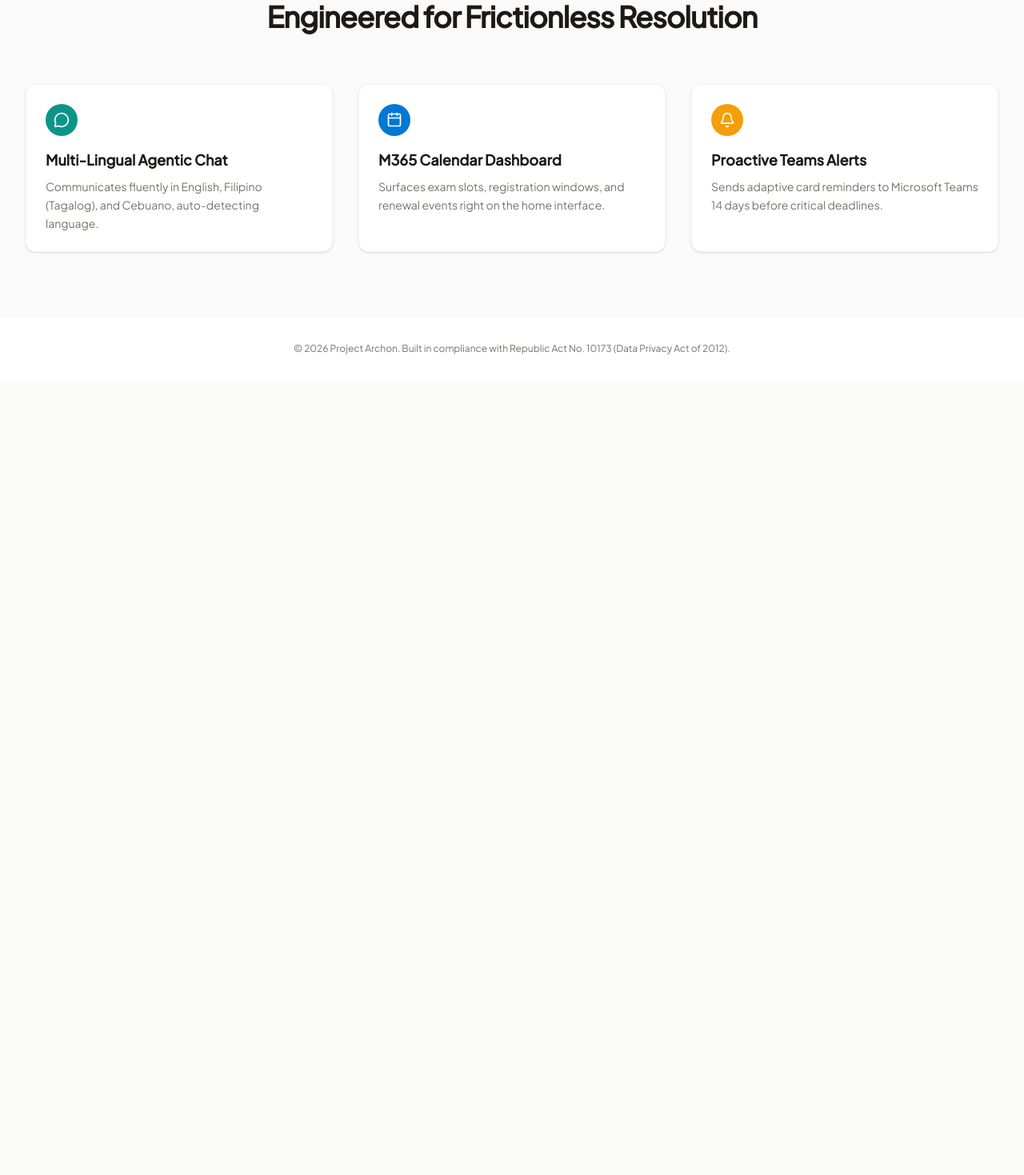
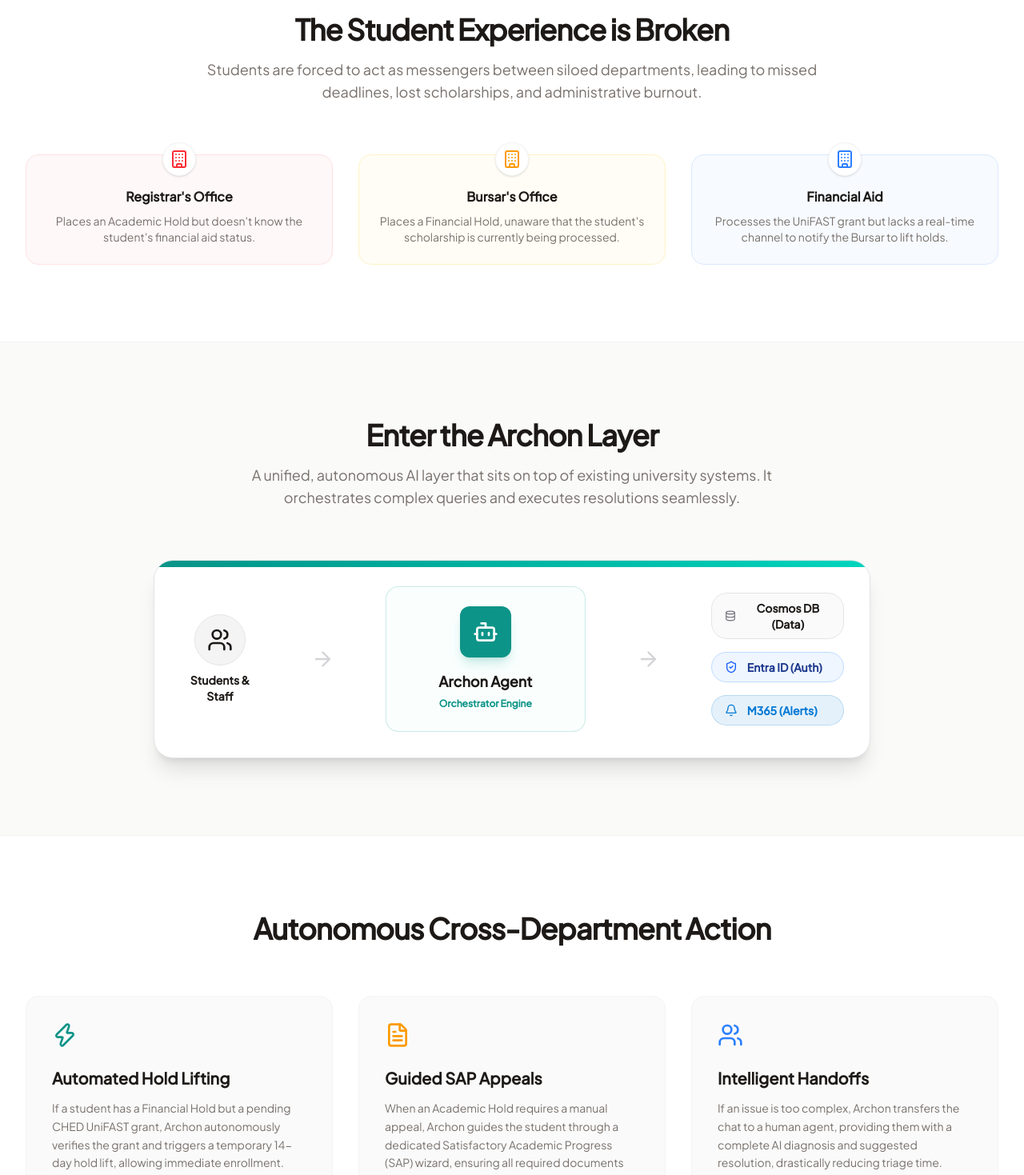
Before and after one commit to Axon-Enjin/archon, a Next.js app in the folder client/: page / in a window 1280 px wide. Shown: the part 920-2389 px from the top of the page at 80% size. Before the commit the page ends 1396 px from the top, so only its background shows below. Built offline with nearby package versions, Linux system fonts and the light colour scheme; no server answers.

Commit message:
feat: redesign landing page to showcase problem and solution

```diff
--- a/client/src/app/page.tsx
+++ b/client/src/app/page.tsx
@@ -2,7 +2,7 @@
 import { authOptions } from "@/lib/auth";
 import { redirect } from "next/navigation";
 import Link from "next/link";
-import { MessageCircle, Calendar, Bell, Search } from "lucide-react";
+import { MessageCircle, Calendar, Bell, Search, Building, ArrowRight, ShieldCheck, Users, Bot, Database, Zap, FileText } from "lucide-react";
 
 export default async function Home() {
   const session = await getServerSession(authOptions);
@@ -87,7 +87,7 @@
                         M
                       </div>
                       <div className="rounded-lg bg-zinc-100 p-3 text-brand-text max-w-[80%]">
-                        Why do I have a hold on my registration? I can't enroll.
+                        Why do I have a hold on my registration? I can&apos;t enroll.
                       </div>
                     </div>
 
@@ -123,21 +123,149 @@
           </div>
         </div>
 
-        {/* Feature Grid */}
-        <div className="bg-zinc-50 border-t border-zinc-100 py-20">
+        {/* The Problem (The Broken Experience) */}
+        <div className="bg-white border-t border-zinc-100 py-24">
           <div className="mx-auto max-w-7xl px-4 sm:px-6 lg:px-8">
-            <h2 className="text-center text-3xl font-bold tracking-tight text-brand-text sm:text-4xl">
-              Engineered for Frictionless Resolution
+            <div className="text-center max-w-3xl mx-auto mb-16">
+              <h2 className="text-3xl font-bold tracking-tight text-brand-text sm:text-4xl">
+                The Student Experience is Broken
+              </h2>
+              <p className="mt-4 text-lg text-brand-muted">
+                Students are forced to act as messengers between siloed departments, leading to missed deadlines, lost scholarships, and administrative burnout.
+              </p>
+            </div>
+
+            <div className="grid md:grid-cols-3 gap-8 text-center">
+              <div className="p-6 rounded-2xl bg-red-50/50 border border-red-100 relative">
+                <div className="absolute -top-4 left-1/2 -translate-x-1/2 bg-white rounded-full p-2 shadow-sm border border-zinc-100">
+                  <Building className="w-6 h-6 text-red-500" />
+                </div>
+                <h3 className="mt-4 font-bold text-brand-text">Registrar&apos;s Office</h3>
+                <p className="text-sm text-brand-muted mt-2">Places an Academic Hold but doesn&apos;t know the student&apos;s financial aid status.</p>
+              </div>
+              <div className="p-6 rounded-2xl bg-amber-50/50 border border-amber-100 relative mt-8 md:mt-0">
+                <div className="absolute -top-4 left-1/2 -translate-x-1/2 bg-white rounded-full p-2 shadow-sm border border-zinc-100">
+                  <Building className="w-6 h-6 text-amber-500" />
+                </div>
+                <h3 className="mt-4 font-bold text-brand-text">Bursar&apos;s Office</h3>
+                <p className="text-sm text-brand-muted mt-2">Places a Financial Hold, unaware that the student&apos;s scholarship is currently being processed.</p>
+              </div>
+              <div className="p-6 rounded-2xl bg-blue-50/50 border border-blue-100 relative mt-8 md:mt-0">
+                <div className="absolute -top-4 left-1/2 -translate-x-1/2 bg-white rounded-full p-2 shadow-sm border border-zinc-100">
+                  <Building className="w-6 h-6 text-blue-500" />
+                </div>
+                <h3 className="mt-4 font-bold text-brand-text">Financial Aid</h3>
+                <p className="text-sm text-brand-muted mt-2">Processes the UniFAST grant but lacks a real-time channel to notify the Bursar to lift holds.</p>
+              </div>
+            </div>
+          </div>
+        </div>
+
+        {/* The Solution (The Archon Layer) */}
+        <div className="bg-brand-surface border-t border-zinc-100 py-24">
+          <div className="mx-auto max-w-7xl px-4 sm:px-6 lg:px-8 text-center">
+            <h2 className="text-3xl font-bold tracking-tight text-brand-text sm:text-4xl mb-4">
+              Enter the Archon Layer
             </h2>
-            <div className="mt-16 grid grid-cols-1 gap-8 sm:grid-cols-2 lg:grid-cols-3">
+            <p className="text-lg text-brand-muted max-w-2xl mx-auto mb-16">
+              A unified, autonomous AI layer that sits on top of existing university systems. It orchestrates complex queries and executes resolutions seamlessly.
+            </p>
+
+            <div className="relative max-w-4xl mx-auto p-8 rounded-3xl bg-white border border-zinc-200 shadow-xl overflow-hidden">
+              <div className="absolute top-0 left-0 w-full h-2 bg-gradient-to-r from-brand-primary to-teal-400"></div>
+
+              <div className="flex flex-col md:flex-row items-center justify-center gap-8 md:gap-16">
+
+                {/* User Side */}
+                <div className="flex flex-col items-center gap-2">
+                  <div className="h-16 w-16 bg-zinc-100 rounded-full flex items-center justify-center border border-zinc-200">
+                    <Users className="w-8 h-8 text-brand-text" />
+                  </div>
+                  <span className="font-bold text-brand-text text-sm">Students & Staff</span>
+                </div>
+
+                {/* Arrow */}
+                <ArrowRight className="hidden md:block w-8 h-8 text-zinc-300" />
+
+                {/* Archon Agent Layer */}
+                <div className="flex flex-col items-center gap-4 bg-brand-primary-light/10 p-6 rounded-2xl border border-brand-primary/20 min-w-[250px]">
+                  <div className="h-16 w-16 bg-brand-primary rounded-xl flex items-center justify-center shadow-lg shadow-brand-primary/20">
+                    <Bot className="w-8 h-8 text-white" />
+                  </div>
+                  <div className="text-center">
+                    <span className="font-bold text-brand-text text-lg block">Archon Agent</span>
+                    <span className="text-xs text-brand-primary font-semibold">Orchestrator Engine</span>
+                  </div>
+                </div>
+
+                {/* Arrow */}
+                <ArrowRight className="hidden md:block w-8 h-8 text-zinc-300" />
+
+                {/* Systems Side */}
+                <div className="flex flex-col gap-4">
+                  <div className="flex items-center gap-3 bg-zinc-50 px-4 py-2 rounded-lg border border-zinc-200">
+                    <Database className="w-4 h-4 text-zinc-500" />
+                    <span className="text-sm font-semibold text-brand-text">Cosmos DB (Data)</span>
+                  </div>
+                  <div className="flex items-center gap-3 bg-blue-50 px-4 py-2 rounded-lg border border-blue-200">
+                    <ShieldCheck className="w-4 h-4 text-blue-600" />
+                    <span className="text-sm font-semibold text-blue-900">Entra ID (Auth)</span>
+                  </div>
+                  <div className="flex items-center gap-3 bg-brand-m365/10 px-4 py-2 rounded-lg border border-brand-m365/20">
+                    <Bell className="w-4 h-4 text-brand-m365" />
+                    <span className="text-sm font-semibold text-brand-m365">M365 (Alerts)</span>
+                  </div>
+                </div>
+
+              </div>
+            </div>
+          </div>
+        </div>
+
+        {/* Use Cases Section */}
+        <div className="bg-white border-t border-zinc-100 py-24">
+          <div className="mx-auto max-w-7xl px-4 sm:px-6 lg:px-8">
+            <h2 className="text-center text-3xl font-bold tracking-tight text-brand-text sm:text-4xl mb-16">
+              Autonomous Cross-Department Action
+            </h2>
+            <div className="grid md:grid-cols-3 gap-8">
+              <div className="bg-zinc-50 p-8 rounded-2xl border border-zinc-100">
+                <Zap className="w-8 h-8 text-brand-primary mb-6" />
+                <h3 className="text-xl font-bold text-brand-text mb-3">Automated Hold Lifting</h3>
+                <p className="text-brand-muted text-sm leading-relaxed">
+                  If a student has a Financial Hold but a pending CHED UniFAST grant, Archon autonomously verifies the grant and triggers a temporary 14-day hold lift, allowing immediate enrollment.
+                </p>
+              </div>
+              <div className="bg-zinc-50 p-8 rounded-2xl border border-zinc-100">
+                <FileText className="w-8 h-8 text-amber-500 mb-6" />
+                <h3 className="text-xl font-bold text-brand-text mb-3">Guided SAP Appeals</h3>
+                <p className="text-brand-muted text-sm leading-relaxed">
+                  When an Academic Hold requires a manual appeal, Archon guides the student through a dedicated Satisfactory Academic Progress (SAP) wizard, ensuring all required documents are attached.
+                </p>
+              </div>
+              <div className="bg-zinc-50 p-8 rounded-2xl border border-zinc-100">
+                <Users className="w-8 h-8 text-blue-500 mb-6" />
+                <h3 className="text-xl font-bold text-brand-text mb-3">Intelligent Handoffs</h3>
+                <p className="text-brand-muted text-sm leading-relaxed">
+                  If an issue is too complex, Archon transfers the chat to a human agent, providing them with a complete AI diagnosis and suggested resolution, drastically reducing triage time.
+                </p>
+              </div>
+            </div>
+          </div>
+        </div>
+
+        {/* Value-Driven Feature Grid */}
+        <div className="bg-brand-surface border-t border-zinc-100 py-20">
+          <div className="mx-auto max-w-7xl px-4 sm:px-6 lg:px-8">
+            <div className="mt-8 grid grid-cols-1 gap-8 sm:grid-cols-2 lg:grid-cols-3">
               {/* Feature 1 */}
               <div className="rounded-xl bg-white p-6 shadow-sm border border-zinc-100">
                 <span className="flex h-10 w-10 items-center justify-center rounded-lg bg-brand-primary text-white mb-4">
                   <MessageCircle className="w-5 h-5" />
                 </span>
-                <h3 className="text-lg font-bold text-brand-text">Multi-Lingual Agentic Chat</h3>
+                <h3 className="text-lg font-bold text-brand-text">Instant Resolution, Zero Lines</h3>
                 <p className="mt-2 text-sm text-brand-muted leading-relaxed">
-                  Communicates fluently in English, Filipino (Tagalog), and Cebuano, auto-detecting language.
+                  Multilingual agentic chat (English, Tagalog, Cebuano) resolves 70%+ of student inquiries instantly without human intervention.
                 </p>
               </div>
 
@@ -146,20 +274,20 @@
                 <span className="flex h-10 w-10 items-center justify-center rounded-lg bg-brand-m365 text-white mb-4">
                   <Calendar className="w-5 h-5" />
                 </span>
-                <h3 className="text-lg font-bold text-brand-text">M365 Calendar Dashboard</h3>
+                <h3 className="text-lg font-bold text-brand-text">Meet Students Where They Are</h3>
                 <p className="mt-2 text-sm text-brand-muted leading-relaxed">
-                  Surfaces exam slots, registration windows, and renewal events right on the home interface.
+                  Seamless Microsoft 365 integration surfaces exam slots and registration windows, while sending proactive Adaptive Card alerts to MS Teams.
                 </p>
               </div>
 
               {/* Feature 3 */}
               <div className="rounded-xl bg-white p-6 shadow-sm border border-zinc-100">
-                <span className="flex h-10 w-10 items-center justify-center rounded-lg bg-brand-warning text-white mb-4">
-                  <Bell className="w-5 h-5" />
+                <span className="flex h-10 w-10 items-center justify-center rounded-lg bg-emerald-500 text-white mb-4">
+                  <ShieldCheck className="w-5 h-5" />
                 </span>
-                <h3 className="text-lg font-bold text-brand-text">Proactive Teams Alerts</h3>
+                <h3 className="text-lg font-bold text-brand-text">Institutional Savings</h3>
                 <p className="mt-2 text-sm text-brand-muted leading-relaxed">
-                  Sends adaptive card reminders to Microsoft Teams 14 days before critical deadlines.
+                  By shifting routine balance and hold lookups to the Archon AI Agent, universities save hundreds of thousands in administrative labor overhead.
                 </p>
               </div>
             </div>
```
